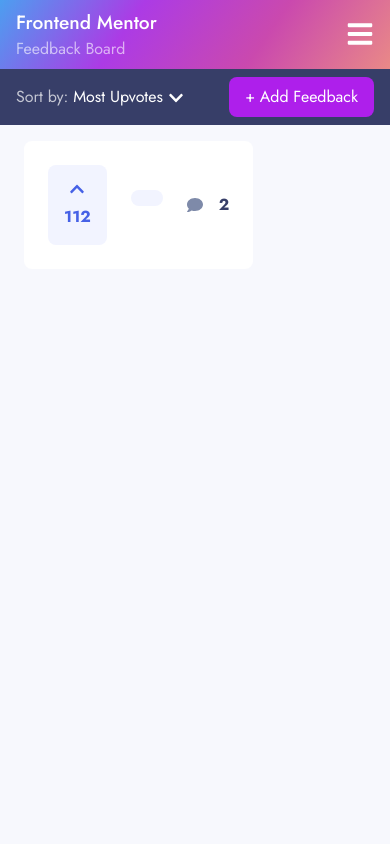
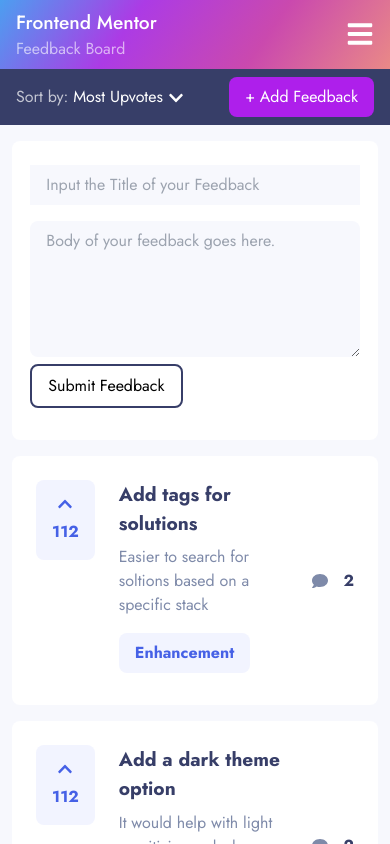
Before and after one commit to Catalyst497/product-feedback-app, a Next.js app: page / in a window 390 px wide. Both pictures are taken after a click on the button "+ Add Feedback". Shown: the top 844 px of the page. Built offline with nearby package versions, Linux system fonts and the light colour scheme.

Commit message:
Feedback form mobile design.

```diff
--- a/src/app/components/Home/Feedbacks.jsx
+++ b/src/app/components/Home/Feedbacks.jsx
@@ -1,9 +1,11 @@
 import React from "react";
 import Feedback from "../Feedback";
 import { useSelector } from "react-redux";
+import useScreenSize from "../useScreenSize";
 
 function Feedbacks() {
   const { feedbackFormOpen } = useSelector((st) => st.app);
+  const {isMobile, isTablet, isDesktop} = useScreenSize()
   const FeedbacksArr = [
     {
       title: "Add tags for solutions",
@@ -25,7 +27,7 @@ function Feedbacks() {
     <>
       {feedbackFormOpen ? (
         <div className="feedback-form-container bg-white flex justify-center py-6 mt-4 rounded-lg">
-          <form action="" className="feedback-form flex gap-6 *:border-green-500 w-[90%]">
+          <form action="" className={`feedback-form ${!isMobile ? 'flex' : ''} gap-6 *:border-green-500 w-[90%]`}>
             <div className="flex-1">
               <input
                 type="text"
--- a/src/app/components/Home/MainMobile.jsx
+++ b/src/app/components/Home/MainMobile.jsx
@@ -1,9 +1,9 @@
 import React from 'react'
-import Feedback from '../Feedback'
+import Feedbacks from './Feedbacks'
 
 function MainMobile() {
   return (
-    <main className='main px-6'><Feedback /></main>
+    <main className='main px-3'><Feedbacks /></main>
   )
 }
 
--- a/src/app/components/Home/TopActionsBlck.jsx
+++ b/src/app/components/Home/TopActionsBlck.jsx
@@ -14,7 +14,7 @@ function TopActionsBlck() {
   };
 
   return (
-    <nav className="flex gap-10 items-center px-4 py-2 md:py-5 justify-between bg-darkblue text-white md:rounded-lg">
+    <nav className="flex gap-2 md:gap-10 items-center px-4 py-2 md:py-5 md:px-4 justify-between bg-darkblue text-white md:rounded-lg">
       {!isMobile && (
         <div className="flex gap-6 items-center">
           <span>
```
